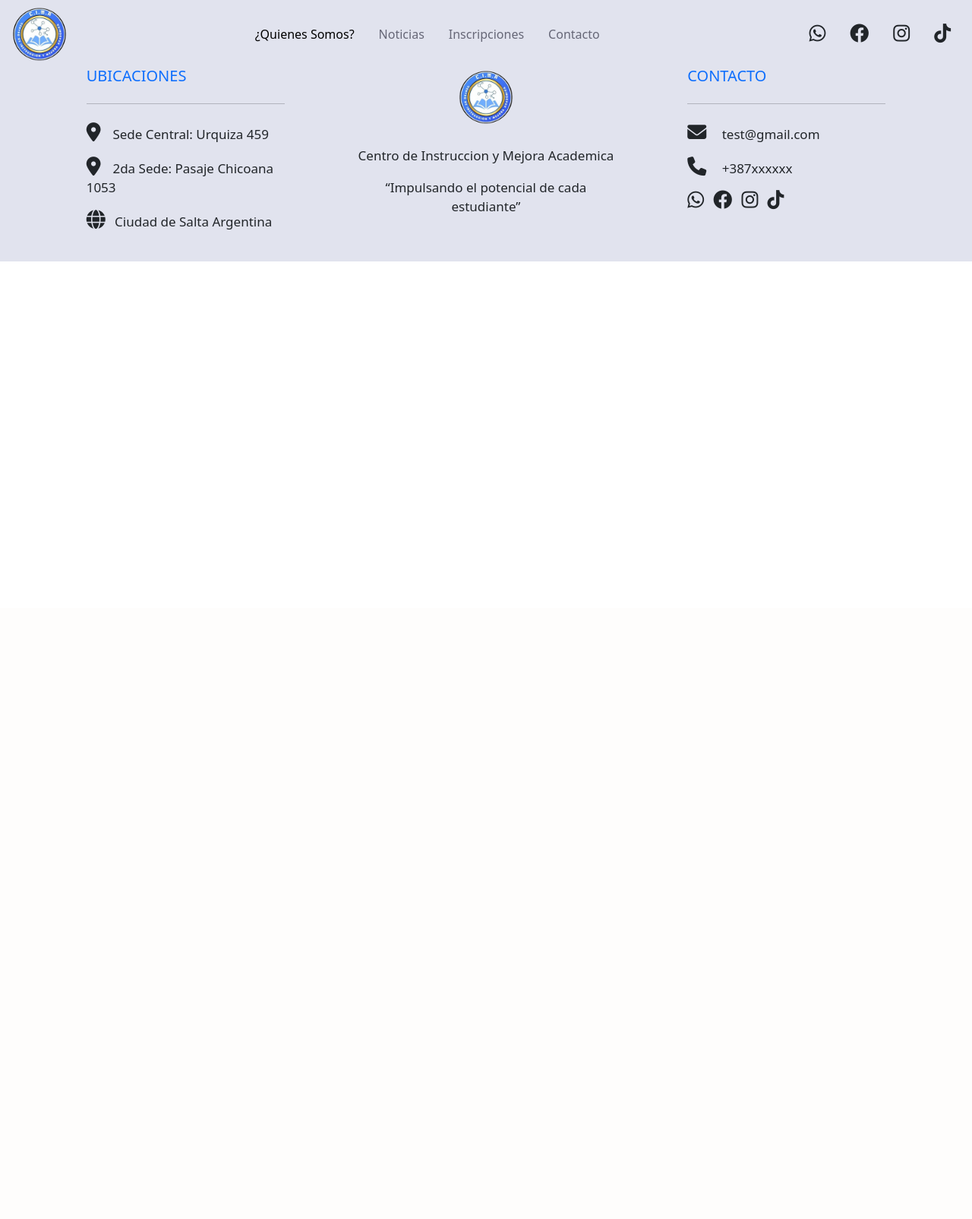
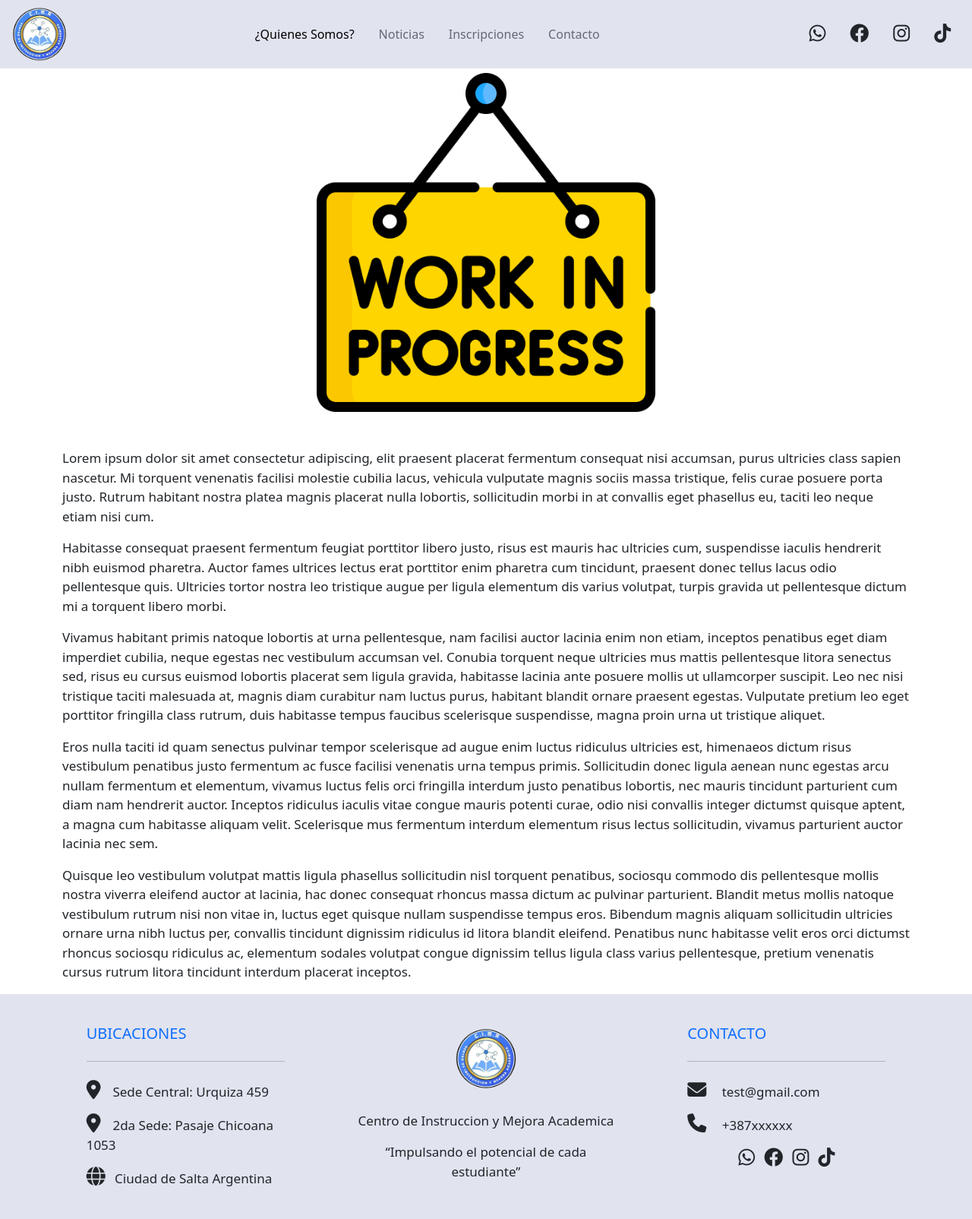
Before and after one commit to Mafer02150/ProyectoCIMAV1, a Django app: page / in a window 1280 px wide. Shown: the whole page at 76% size. Before the commit the page ends 344 px from the top, so only its background shows below. Run offline with Django 5.2, Linux system fonts and the light colour scheme; some libraries are stand-ins or nearby versions.

Commit message:
Bugfix a navbar y footer, actualizado home.html

```diff
--- a/HomeApp/templates/home.html
+++ b/HomeApp/templates/home.html
@@ -1,7 +1,37 @@
+<!-- Conector con index.html -->
 {% extends "index.html" %}
 
-{% block title %}Pagina Principal{% endblock %}
+<!-- <title> -->
+{% block title %} Pagina Principal {% endblock %}
 
+<!--Carga archivos CSS de la carpeta static-->
+{% load static %}
+
+<!-- <body> -->
 {% block content %}
 
+    <img src="{% static 'images/work.png' %}" alt="Fundacion Cima" style="display: block ; margin: auto;width: 40%;"><br><br>
+    <p>Lorem ipsum dolor sit amet consectetur adipiscing, elit praesent placerat fermentum consequat nisi accumsan, purus ultricies class sapien nascetur. Mi torquent venenatis facilisi
+    molestie cubilia lacus, vehicula vulputate magnis sociis massa tristique, felis curae posuere porta justo. Rutrum habitant nostra platea magnis placerat nulla lobortis, sollicitudin
+    morbi in at convallis eget phasellus eu, taciti leo neque etiam nisi cum.</p> <p>Habitasse consequat praesent fermentum feugiat porttitor libero justo, risus est mauris hac ultricies
+    cum, suspendisse iaculis hendrerit nibh euismod pharetra. Auctor fames ultrices lectus erat porttitor enim pharetra cum tincidunt, praesent donec tellus lacus odio pellentesque
+    quis. Ultricies tortor nostra leo tristique augue per ligula elementum dis varius volutpat, turpis gravida ut pellentesque dictum mi a torquent libero morbi.</p>
+    <p>Vivamus habitant primis natoque lobortis at urna pellentesque, nam facilisi auctor lacinia enim non etiam, inceptos penatibus eget diam imperdiet cubilia, neque egestas nec
+    vestibulum accumsan vel. Conubia torquent neque ultricies mus mattis pellentesque litora senectus sed, risus eu cursus euismod lobortis placerat sem ligula gravida, habitasse
+    lacinia ante posuere mollis ut ullamcorper suscipit. Leo nec nisi tristique taciti malesuada at, magnis diam curabitur nam luctus purus, habitant blandit ornare praesent egestas.
+    Vulputate pretium leo eget porttitor fringilla class rutrum, duis habitasse tempus faucibus scelerisque suspendisse, magna proin urna ut tristique aliquet.</p>
+    <p>Eros nulla taciti id quam senectus pulvinar tempor scelerisque ad augue enim luctus ridiculus ultricies est, himenaeos dictum risus vestibulum penatibus justo fermentum ac
+    fusce facilisi venenatis urna tempus primis. Sollicitudin donec ligula aenean nunc egestas arcu nullam fermentum et elementum, vivamus luctus felis orci fringilla interdum
+    justo penatibus lobortis, nec mauris tincidunt parturient cum diam nam hendrerit auctor. Inceptos ridiculus iaculis vitae congue mauris potenti curae, odio nisi convallis
+    integer dictumst quisque aptent, a magna cum habitasse aliquam velit. Scelerisque mus fermentum interdum elementum risus lectus sollicitudin, vivamus parturient auctor
+    lacinia nec sem.</p>
+    <p>Quisque leo vestibulum volutpat mattis ligula phasellus sollicitudin nisl torquent penatibus, sociosqu commodo dis pellentesque mollis nostra viverra
+    eleifend auctor at lacinia, hac donec consequat rhoncus massa dictum ac pulvinar parturient. Blandit metus mollis natoque vestibulum rutrum nisi non vitae in, luctus
+    eget quisque nullam suspendisse tempus eros. Bibendum magnis aliquam sollicitudin ultricies ornare urna nibh luctus per, convallis tincidunt dignissim ridiculus id
+    litora blandit eleifend. Penatibus nunc habitasse velit eros orci dictumst rhoncus sociosqu ridiculus ac, elementum sodales volutpat congue dignissim tellus ligula
+    class varius pellentesque, pretium venenatis cursus rutrum litora tincidunt interdum placerat inceptos.</p>
+
 {% endblock %}
+
+<!-- <script> -->
+{% block extra_js %}{% endblock %}
--- a/static/index.css
+++ b/static/index.css
@@ -1,6 +1,18 @@
-footer {
-    background-color: #e1e3ee;
+/* Hace que el footer quede pegado al final de la página */
+html, body {
+  height: 100%;
 }
+
+body {
+  display: flex;
+  flex-direction: column;
+}
+
+/* El contenido principal ocupa todo el espacio disponible */
+main {
+  flex: 1;
+}
+
 .navbar {
     background-color: #e1e3ee;
     min-height: 80px; /* Cambiar height fijo por min-height */
@@ -71,12 +83,21 @@ footer {
     }
 }
 
+footer {
+    background-color: #e1e3ee;
+}
+
 a:hover {
     color:#4747f5 !important;
 }
 
 i {
     font-size: 25px;
+}
+
+#LogoFooter {
+    height: 90px;
+    width: auto;
 }
 
 a {
--- a/templates/index.html
+++ b/templates/index.html
@@ -7,13 +7,13 @@
     <title>{% block title %} {% endblock %}</title>
     <!-- Bootstrap -->
     <link rel="stylesheet" href="{% static 'css/bootstrap.min.css' %}">
-    <!-- CSS -->
+    <!-- Carga de CSS -->
     <link rel="stylesheet" href="{% static 'index.css' %}">
     <link rel="stylesheet" href="https://cdnjs.cloudflare.com/ajax/libs/font-awesome/6.4.0/css/all.min.css">
   {% block extra_css %} {% endblock %}
 </head>
 
-<body>
+<body class="pt-5">
   <!-- Inicio de Navbar -->
     <nav class="navbar navbar-expand-lg fixed-top">
     <div class="container-fluid">
@@ -69,13 +69,14 @@
     </nav>
   <!-- Cierre de Navbar -->
   <!-- Contenido principal -->
-  <div class="container mt-4">
+  <div class="container mt-5">
     {% block content %}{% endblock %}
   </div>
   <!-- Inicio de footer -->
-   <footer class="text-dark pt-5 pb-4">
+   <footer class="text-dark pt-4 pb-4 py-3 mt-auto">
         <div class="container text-center text-md-start">
             <div class="row text-center text-md-start">
+                <!-- Seccion de Ubicaciones -->
                 <div class="col-md-3 col-lg-3 col-xl-3 mx-auto mt-3">
                     <h5 class="text-uppercase mb-4 font-weight-bold text-primary">Ubicaciones</h5>
                     <hr class="mb-4">
@@ -89,12 +90,14 @@
                         <i class="fa-solid fa-globe me-2"></i> Ciudad de Salta Argentina
                     </p>
                 </div>
+                <!-- Seccion de Logo -->
                 <div class="col-md-4 col-lg-4 col-xl-4 mx-auto mt-3 text-center">
-                <img src="{% static 'images/LogoCima.png' %}" alt="Fundacion Cima" style="height: 80px; width: auto;">
+                    <img src="{% static 'images/LogoCima.png' %}" id="LogoFooter" alt="Fundacion Cima" >
                     <br><br>
                     <p> Centro de Instruccion y Mejora Academica</p>
                     <p>“Impulsando el potencial de cada estudiante”</p>
                 </div>
+                <!-- Seccion de Contacto y Redes -->
                 <div class="col-md-3 col-lg-3 col-xl-3 mx-auto mt-3">
                     <h5 class="text-uppercase mb-4 font-weight-bold text-primary">Contacto</h5>
                     <hr class="mb-4">
@@ -104,7 +107,7 @@
                     <p>
                         <i class="fas fa-phone me-3"></i> +387xxxxxx
                     </p>
-                    <ul class="list-unstyled list-inline">
+                    <ul class="list-unstyled list-inline text-center">
                         <li class="list-inline-item">
                             <a href="#" class="text-dark"><i class="fab fa-whatsapp"></i> </a>
                         </li>
@@ -123,7 +126,7 @@
         </div>
    </footer>
 
-  <!-- Scripts -->
+  <!-- Carga de Scripts -->
   <script src="{% static 'js/bootstrap.bundle.min.js' %}"></script>
   {% block extra_js %}{% endblock %}
 </body>
```
Also changed, not shown: static/images/work.png (added), 1 other file. Lines whose indentation alone changed are shown as unchanged.
